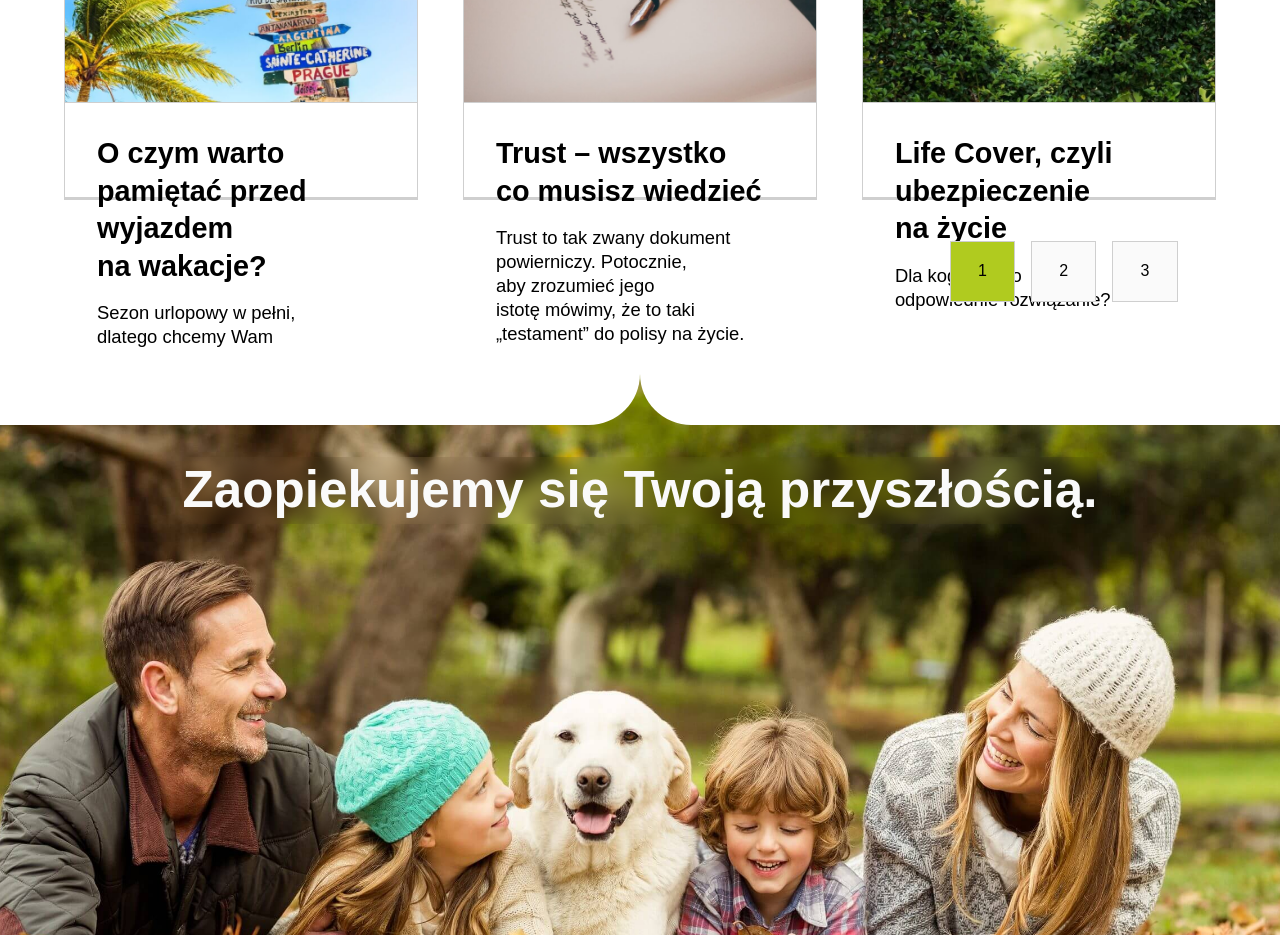
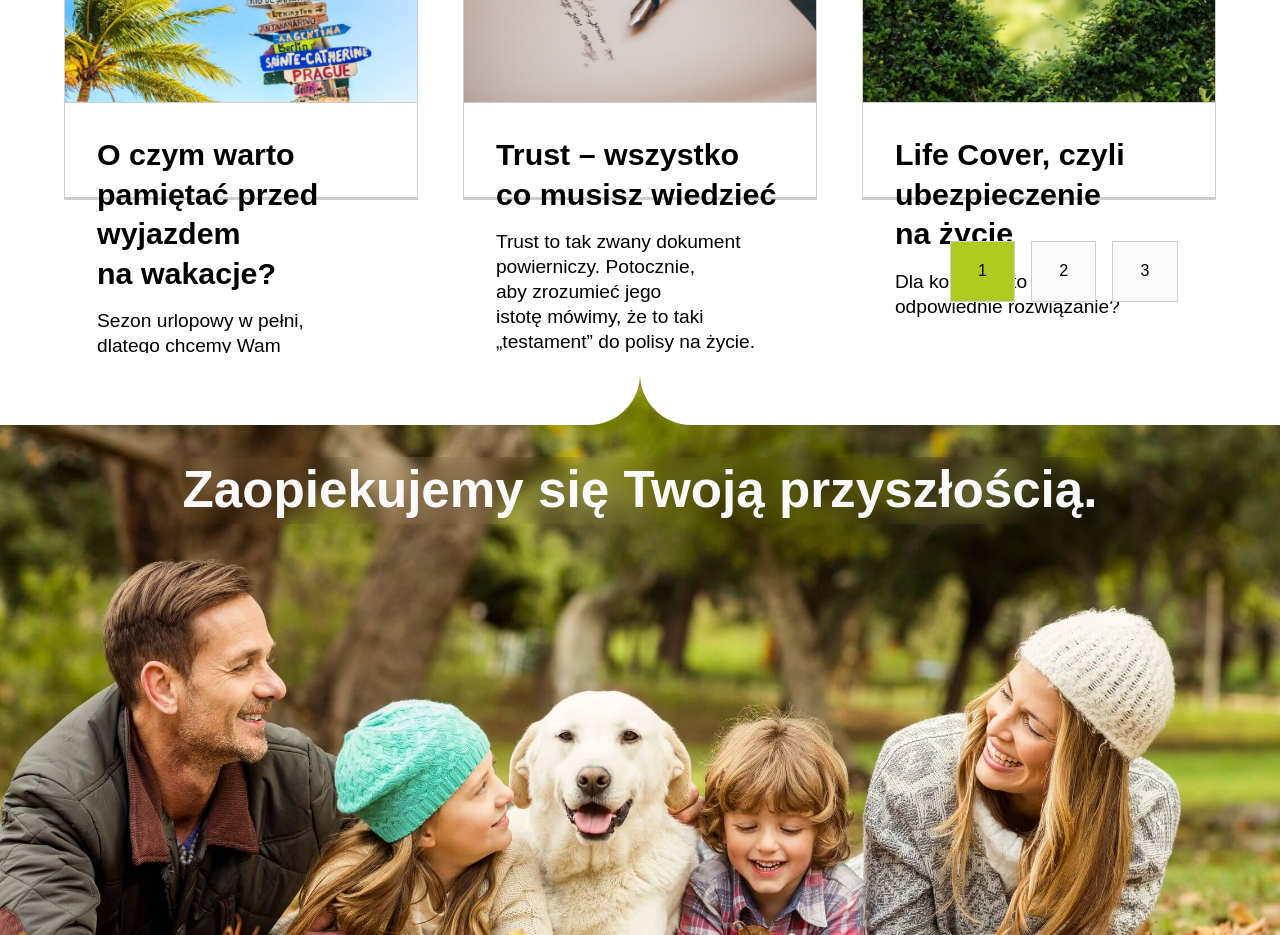
Before and after one commit to TZ-fn/MyClover, a React (Vite) app: page / in a window 1280 px wide. Shown: the part 820-1755 px from the top of the page. Built offline with nearby package versions, Linux system fonts and the light colour scheme; a web font is replaced by a local one.

Commit message:
fix: increase size of text

```diff
--- a/src/components/PostsGallery/PostsGalleryItem/PostsGalleryItem.module.scss
+++ b/src/components/PostsGallery/PostsGalleryItem/PostsGalleryItem.module.scss
@@ -24,11 +24,11 @@
 
 .descriptionHeader {
   margin-bottom: 1rem;
-  font-size: 1.8rem;
+  font-size: 1.9rem;
   font-family: "AlegreyaSans", sans-serif;
 }
 
 .description {
   font-family: "Cabin", sans-serif;
-  font-size: 1.15rem;
+  font-size: 1.2rem;
 }
```
